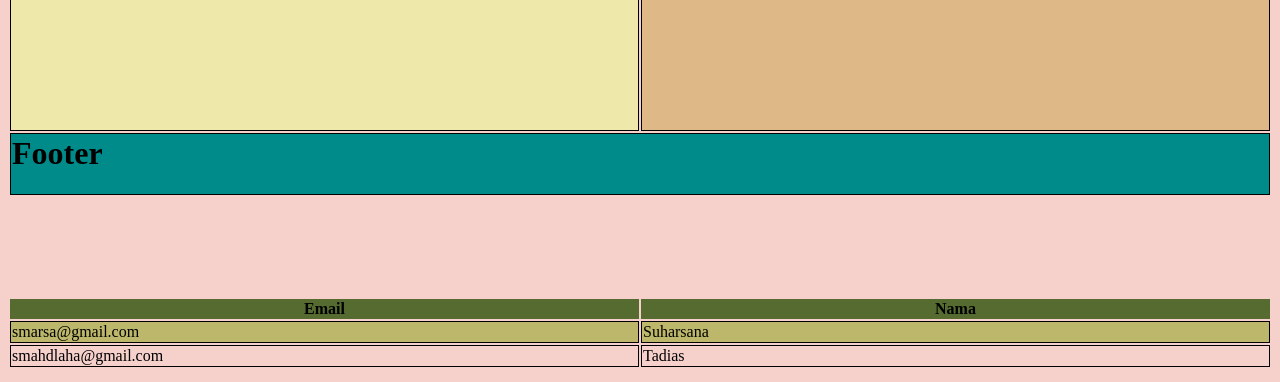
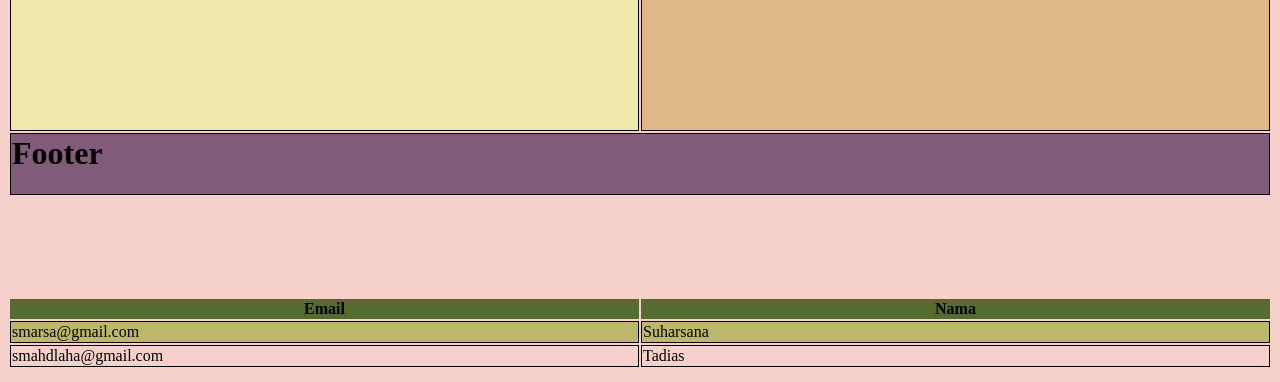
Before and after one commit to smlndsr/latihan2, a plain HTML site: page index.html in a window 1280 px wide. Shown: the part 1280-1662 px from the top of the page. Drawn offline with Linux system fonts and the light colour scheme.

Commit message:
ubahwarnatabel

```diff
--- a/index.html
+++ b/index.html
@@ -31,7 +31,7 @@
             </td>
             </tr>
             <tr>
-                <td colspan="2" style="background: darkcyan;">
+                <td colspan="2" style="background: rgb(128, 91, 122);">
                     <h1>Footer</h1>
                 </td>
             </tr>
```
